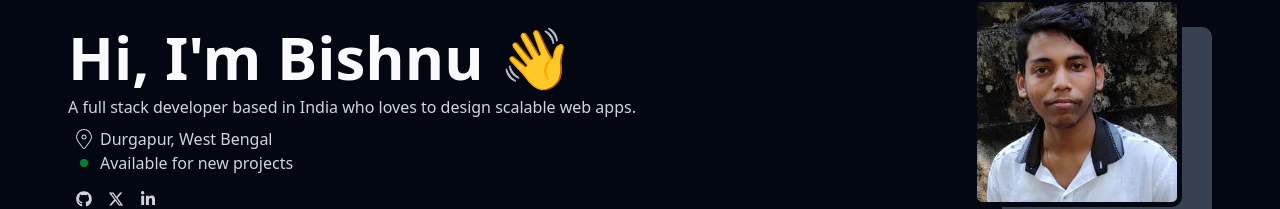
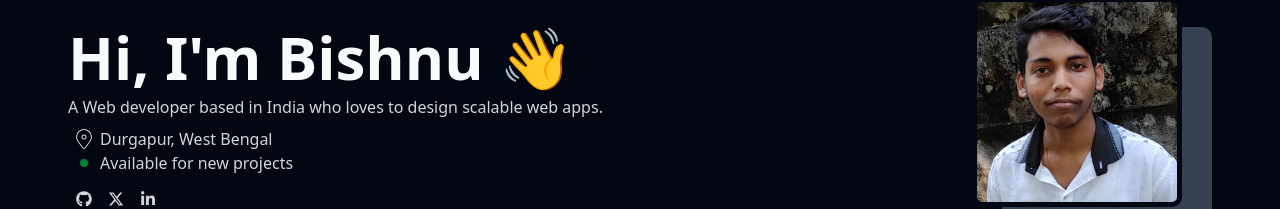
Before and after one commit to BishnuMukherjee123/My-portfolio, a React (Vite) app: page / in a window 1280 px wide. Shown: the part 155-364 px from the top of the page. Built offline with nearby package versions, Linux system fonts and the light colour scheme.

Commit message:
Downgrade React to v18 for compatibility with react-copy-to-clipboard

```diff
--- a/src/components/Intro.jsx
+++ b/src/components/Intro.jsx
@@ -12,7 +12,7 @@ function Intro() {
           Hi, I'm Bishnu 👋
         </h2>
         <p className="text-[#4B5563] dark:text-[#D1D5DB] mb-2">
-          A full stack developer based in India who loves to design scalable web
+          A Web developer based in India who loves to design scalable web
           apps.
         </p>
         <div className="flex items-center space-x-2">
```
